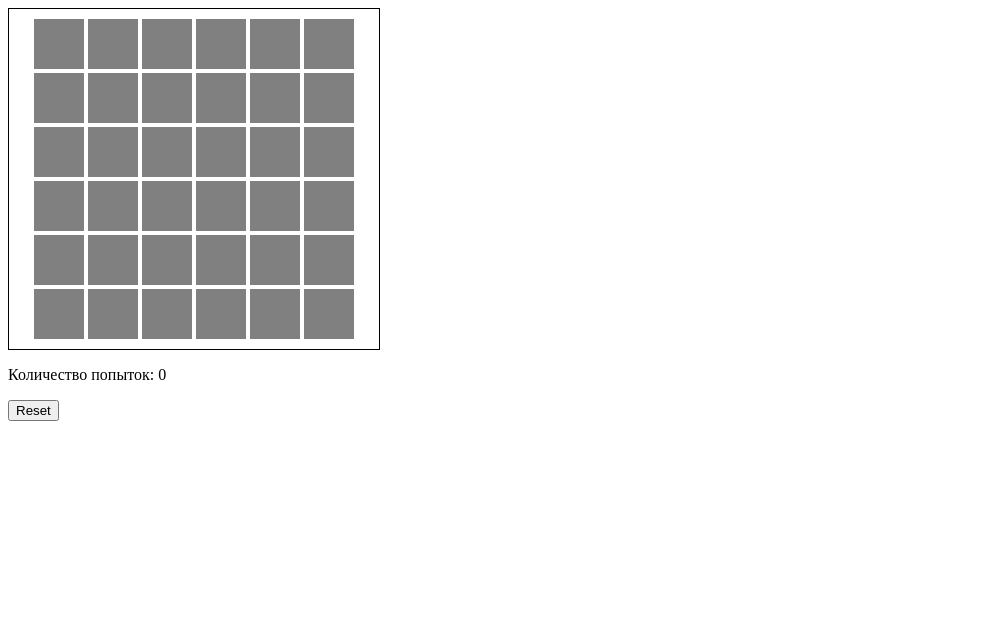
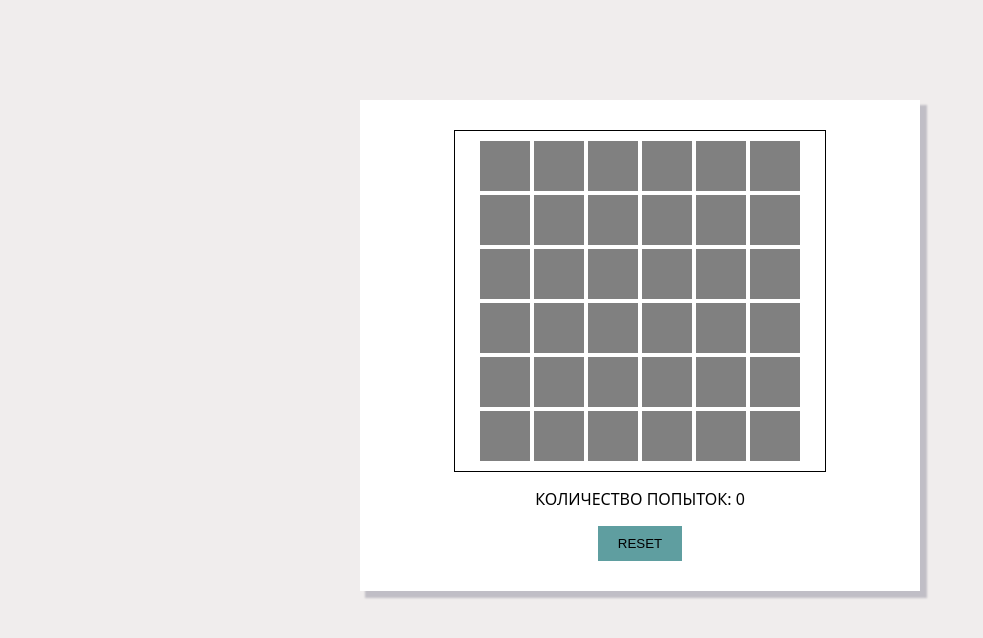
Before and after one commit to savamurra/HomeWork-54, a React (Vite) app: page / in a window 1280 px wide. Shown: the top 638 px of the page, without its empty margins (0-983 px from the left). Built offline with nearby package versions, Linux system fonts and the light colour scheme.

Commit message:
Создал для компонентов css файлы и накинул на них стили

```diff
--- a/src/App.css
+++ b/src/App.css
@@ -0,0 +1,11 @@
+.board{
+    width: 500px;
+    margin: 100px auto;
+    box-shadow: 6px 6px 2px 1px rgba(3, 3, 42, 0.2);
+    background: #fff;
+    padding: 30px;
+}
+
+body{
+    background: #f0eded;
+}
--- a/src/App.tsx
+++ b/src/App.tsx
@@ -64,9 +64,11 @@ const App = () => {
 
     return (
         <>
-            <Table items={items} cellClicked={cellClick}/>
-            <Attempts count={attempts}/>
-            <Reset onReset={ResetGame}/>
+            <div className='board'>
+                <Table items={items} cellClicked={cellClick}/>
+                <Attempts count={attempts}/>
+                <Reset onReset={ResetGame}/>
+            </div>
         </>
     );
 };
--- /dev/null
+++ b/src/components/Attempts/Attempts.css
@@ -0,0 +1,3 @@
+p{
+    font-family: "Montserrat", system-ui;
+}
--- a/src/components/Attempts/Attempts.tsx
+++ b/src/components/Attempts/Attempts.tsx
@@ -1,13 +1,13 @@
 import * as React from 'react';
-
+import './Attempts.css';
 interface Attempts {
     count: number;
 }
 
 const Attempts: React.FC<Attempts> = ({count}) => {
     return (
-        <div>
-            <p>Количество попыток: {count}</p>
+        <div style={{width: 'max-content',  margin: 'auto'}}>
+            <p>КОЛИЧЕСТВО ПОПЫТОК: {count}</p>
         </div>
     );
 };
--- /dev/null
+++ b/src/components/Reset/Reset.css
@@ -0,0 +1,10 @@
+button{
+    padding: 10px 20px;
+    border: none;
+    background: cadetblue;
+    cursor: pointer;
+}
+
+button:hover{
+    scale: 1.1;
+}
--- a/src/components/Reset/Reset.tsx
+++ b/src/components/Reset/Reset.tsx
@@ -1,12 +1,13 @@
 import React from 'react';
+import './Reset.css';
 interface Props {
     onReset: () => void;
 }
 
 const Reset:React.FC<Props> = ({onReset}) => {
     return (
-        <div>
-            <button onClick={onReset} type='button'>Reset</button>
+        <div style={{width: 'max-content', margin: 'auto'}}>
+            <button onClick={onReset} type='button'>RESET</button>
         </div>
     );
 };
--- a/src/components/Table/Table.tsx
+++ b/src/components/Table/Table.tsx
@@ -19,6 +19,7 @@ const Table: React.FC<TableProps> = ({ items, cellClicked }) => {
                     width: '350px',
                     justifyContent: 'center',
                     padding: '10px',
+                    margin: 'auto',
                 }}
             >
                 {items.map((item) => (
```
Lines whose indentation alone changed are shown as unchanged.
